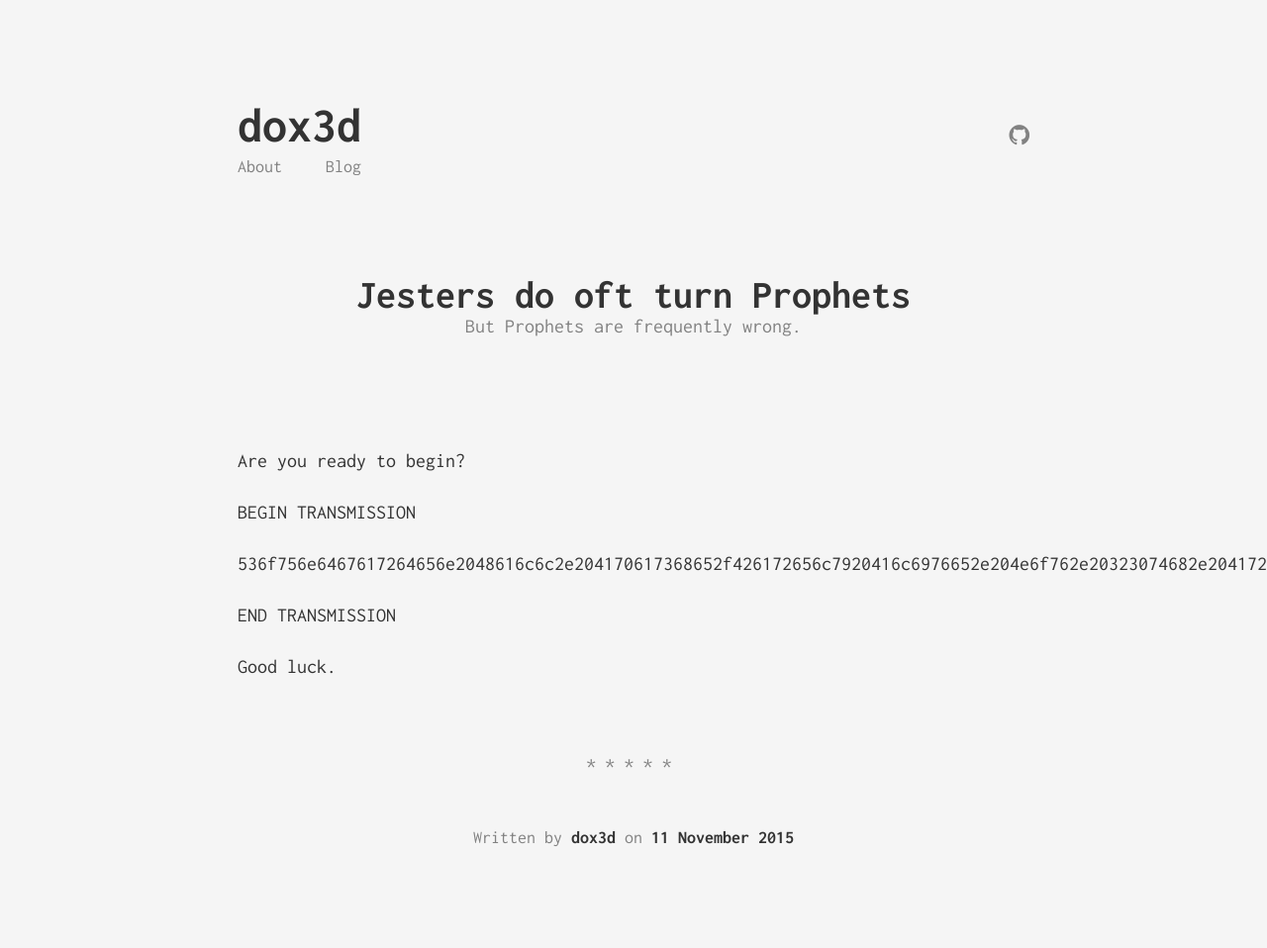
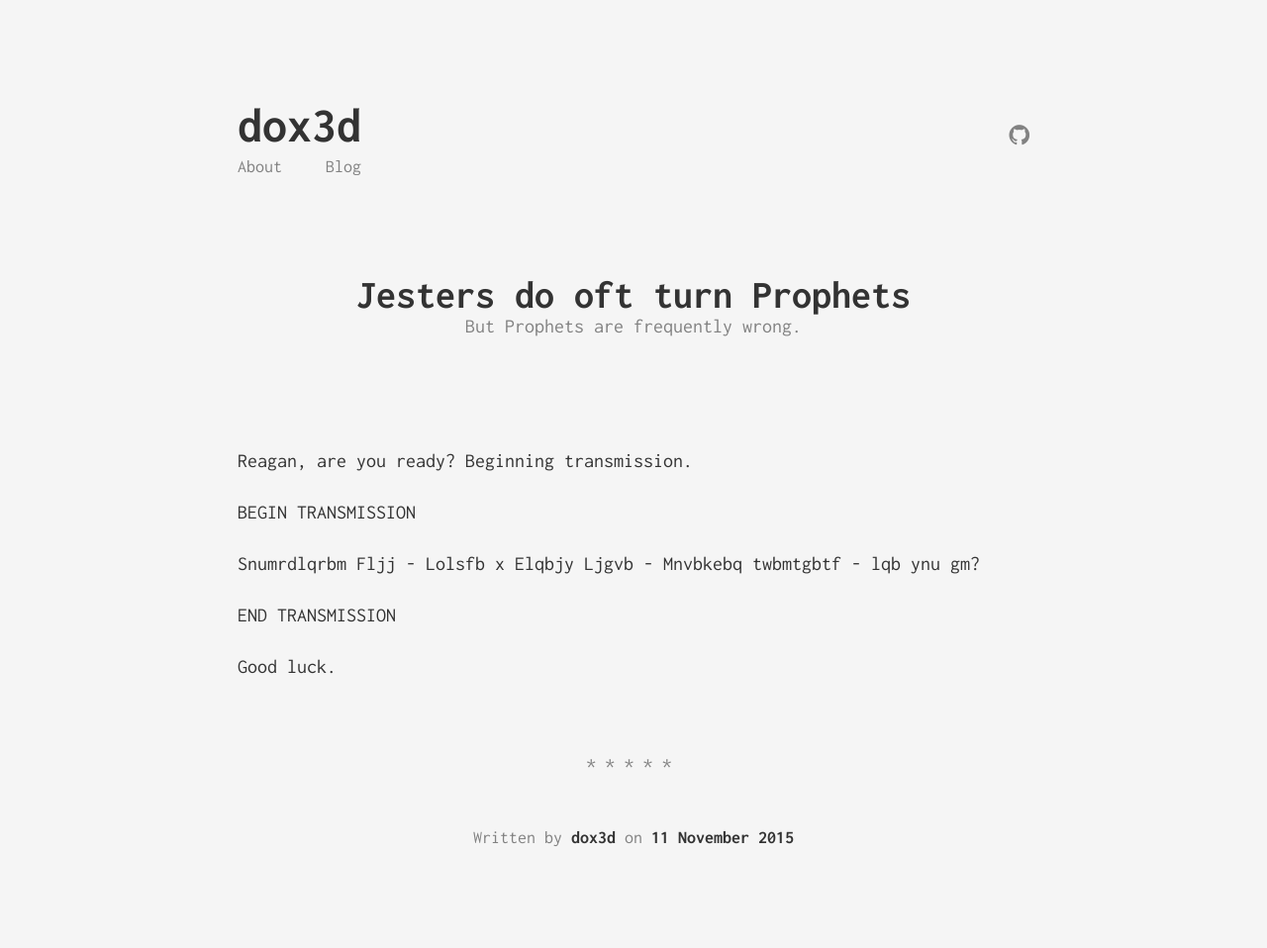
Before and after one commit to dox3d/dox3d.github.io, a Jekyll site: the page built from _posts/2015-11-11-epis0de2.markdown, in a window 1280 px wide. Shown: the whole page at 99% size. Built offline with Jekyll 4.4.1, drawn with Linux system fonts in a browser that asks for light colours.

Commit message:
king
lear

```diff
--- a/_posts/2015-11-11-epis0de2.markdown
+++ b/_posts/2015-11-11-epis0de2.markdown
@@ -5,12 +5,12 @@ subtitle: "But Prophets are frequently wrong."
 date:   2015-11-11 11:10:01
 categories: [dox3d]
 ---
-Are you ready to begin?
+Reagan, are you ready? Beginning transmission.
 
 
 BEGIN TRANSMISSION
 
-536f756e6467617264656e2048616c6c2e204170617368652f426172656c7920416c6976652e204e6f762e20323074682e2041726520796f7520696e3f
+Snumrdlqrbm Fljj - Lolsfb x Elqbjy Ljgvb - Mnvbkebq twbmtgbtf - lqb ynu gm?
 
 END TRANSMISSION
 
```
